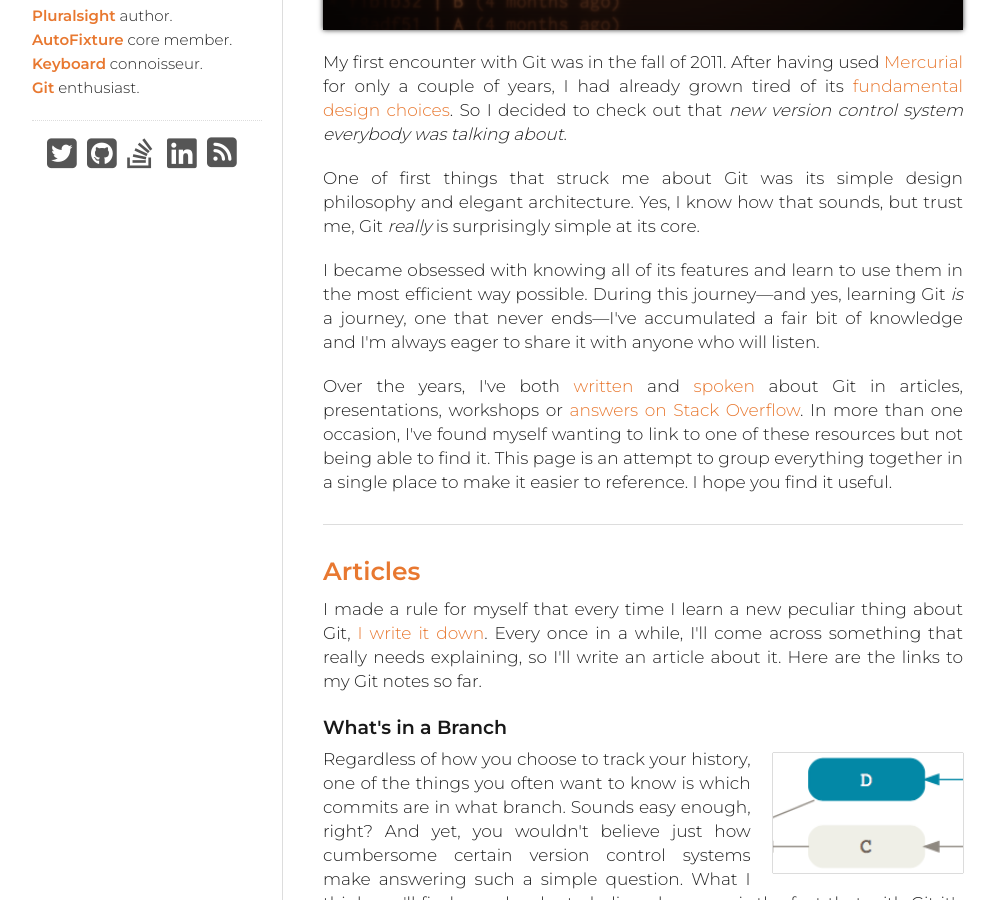
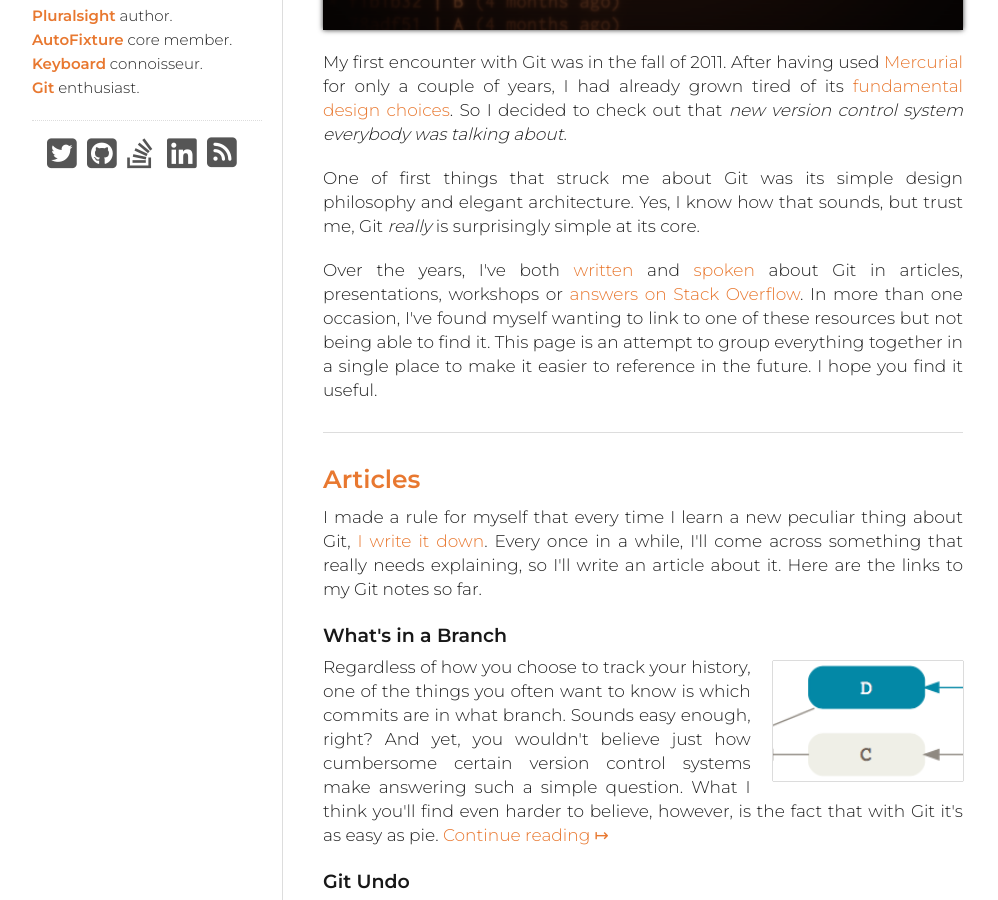
Before and after one commit to megakemp/megakemp.github.io, a Jekyll site: the page built from git/index.html, in a window 1280 px wide and 900 px high, scrolled down 355 px. Shown: the whole window, without its empty margins (138-1136 px from the left). Built offline with Jekyll 4.4.1, drawn with Linux system fonts in a browser that asks for light colours; nearby versions of some CDN libraries; comment, search, counter and statistics services are not loaded.

Commit message:
Shortens the intro on the Git page

```diff
--- a/git/index.html
+++ b/git/index.html
@@ -11,9 +11,7 @@
 
 <p>One of first things that struck me about Git was its simple design philosophy and elegant architecture. Yes, I know how that sounds, but trust me, Git <em>really</em> is surprisingly simple at its core.</p>
 
-<p>I became obsessed with knowing all of its features and learn to use them in the most efficient way possible. During this journey—and yes, learning Git <em>is</em> a journey, one that never ends—I've accumulated a fair bit of knowledge and I'm always eager to share it with anyone who will listen.</p>
-
-  <p>Over the years, I've both <a href="#articles">written</a> and <a href="#presentations">spoken</a> about Git in articles, presentations, workshops or <a href="https://stackoverflow.com/search?tab=votes&q=user%3a26396%20%5bgit%5d" target="_blank">answers on Stack Overflow</a>. In more than one occasion, I've found myself wanting to link to one of these resources but not being able to find it. This page is an attempt to group everything together in a single place to make it easier to reference. I hope you find it useful.</p>
+  <p>Over the years, I've both <a href="#articles">written</a> and <a href="#presentations">spoken</a> about Git in articles, presentations, workshops or <a href="https://stackoverflow.com/search?tab=votes&q=user%3a26396%20%5bgit%5d" target="_blank">answers on Stack Overflow</a>. In more than one occasion, I've found myself wanting to link to one of these resources but not being able to find it. This page is an attempt to group everything together in a single place to make it easier to reference in the future. I hope you find it useful.</p>
 
   <hr/>
 
```
